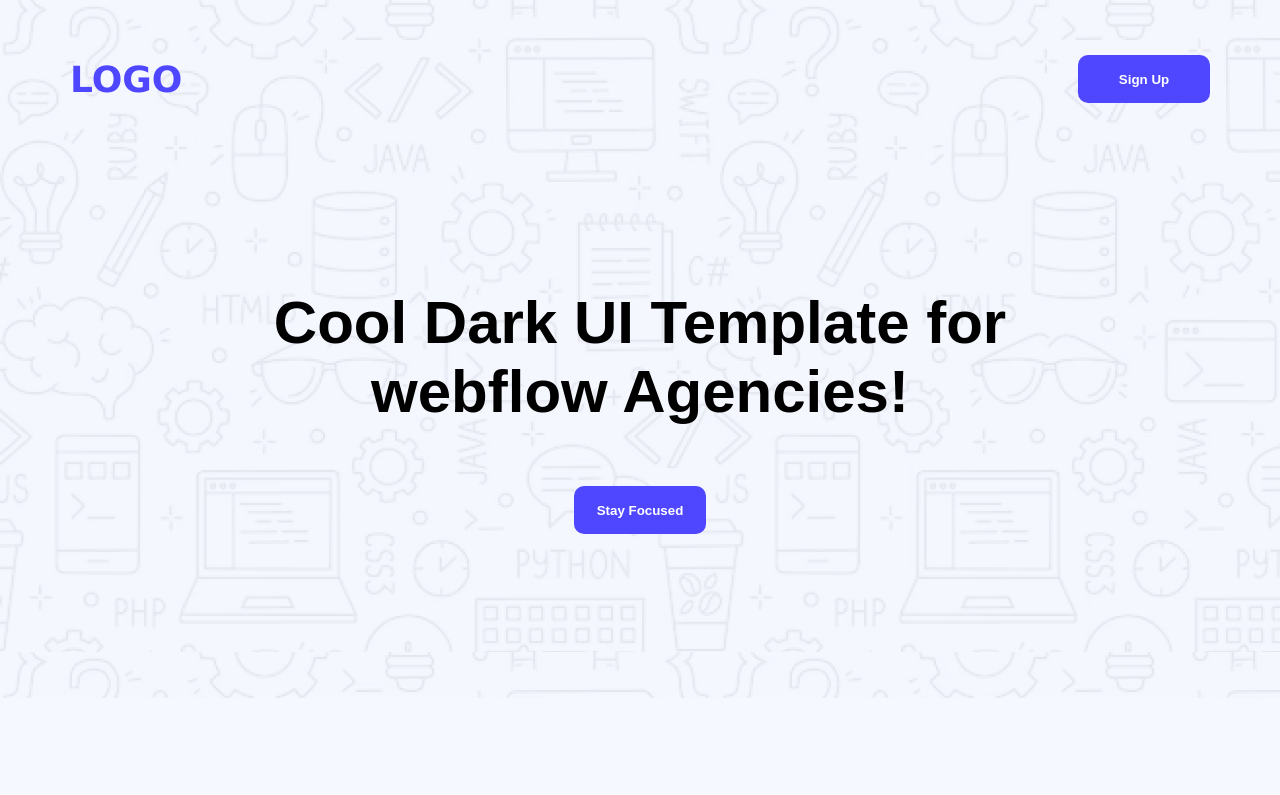
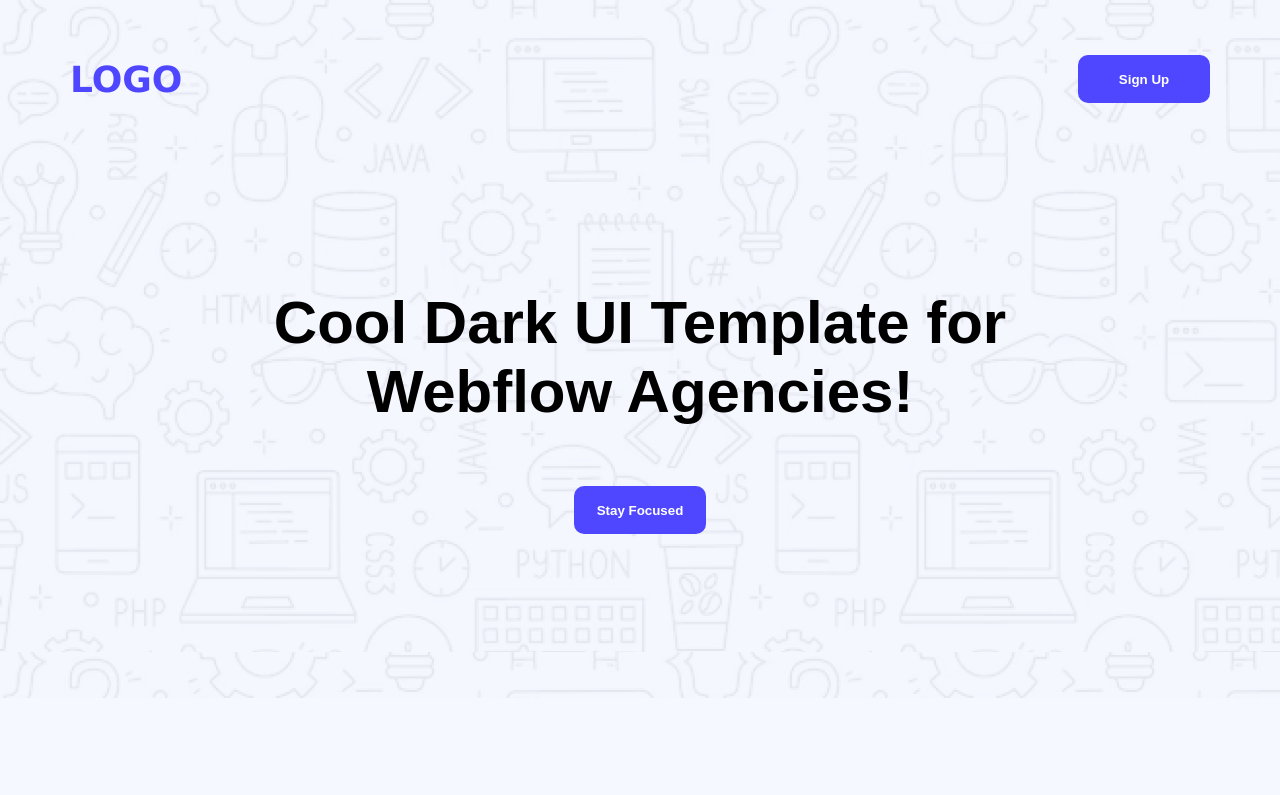
Before and after one commit to codewithrabby/Assignment-01, a plain HTML site: page index.html in a window 1280 px wide. Shown: the top 795 px of the page. Drawn offline with Linux system fonts and the light colour scheme.

Commit message:
changing banner letter

```diff
--- a/index.html
+++ b/index.html
@@ -12,7 +12,7 @@
             <h3 class="logo">LOGO</h3>
             <button class="nav-btn">Sign Up</button>
         </nav>
-        <h1 class="banner-heading">Cool Dark UI Template for <br> webflow Agencies!</h1>
+        <h1 class="banner-heading">Cool Dark UI Template for <br> Webflow Agencies!</h1>
         <button class="banner-btn">Stay Focused</button>
     </header>
     <main>
```
